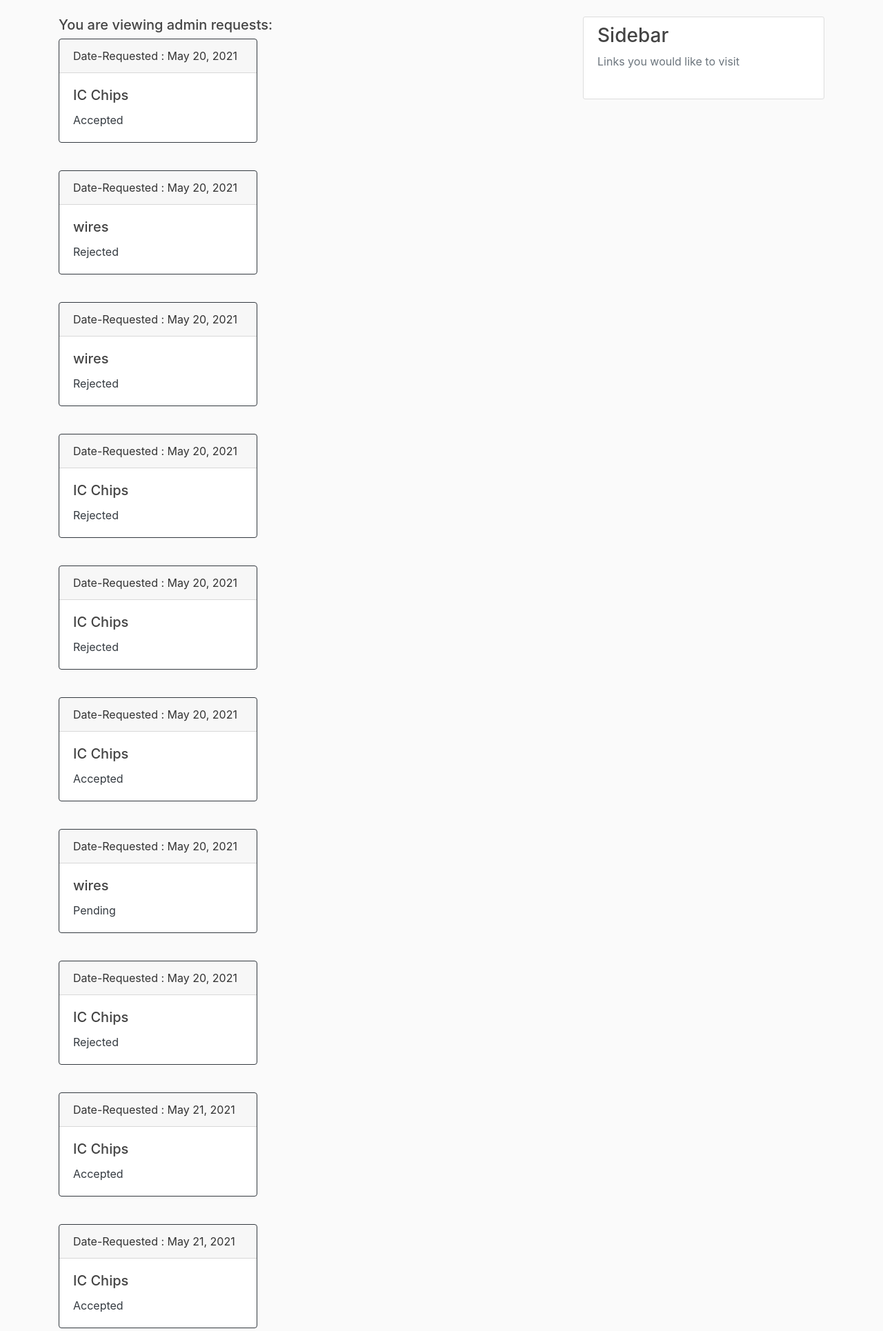
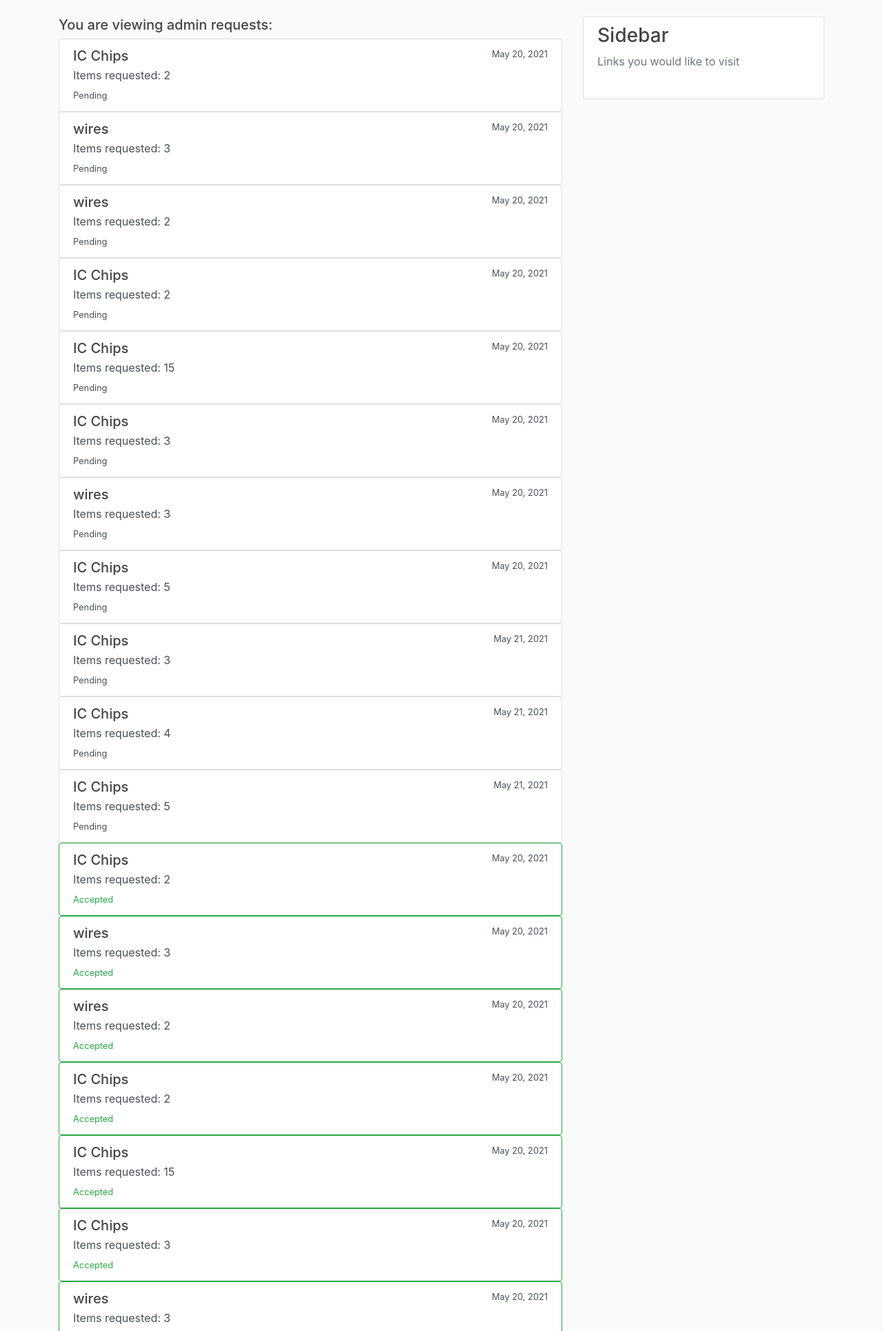
Before and after one commit to ashueep/IRIS-191CS111-Django, a Django app: template IRIS/User/templates/User/Inventory.html in a window 1280 px wide. Shown: the part 56-1986 px from the top of the page at 69% size. Run offline with Django 3.2, Linux system fonts and the light colour scheme; the template is opened without the code that fills it: values that come from a table or form of the project are taken from there, others are empty; data comes from the database, SQL or seed files in the repository; both versions use the stored data as it was after the commit; some libraries are stand-ins or nearby versions.

Commit message:
changed view of inventory list

```diff
--- a/IRIS/User/templates/User/Inventory.html
+++ b/IRIS/User/templates/User/Inventory.html
@@ -9,36 +9,43 @@
 {% endif %}
 
 {% for p in pending %}
-<div class="card border-dark mb-3" style="max-width: 18rem;">
-  <div class="card-header">Date-Requested : {{ p.createdOn }}</div>
-  <div class="card-body text-dark">
-    <h5 class="card-title">{{ p.itemID.name }}</h5>
-    <p class="card-text">{{ p.status.description }}</p>
-  </div>
+<div class="list-group">
+  <a href="#" class="list-group-item list-group-item-action">
+    <div class="d-flex w-100 justify-content-between">
+      <h5 class="mb-1">{{ p.itemID.name }}</h5>
+      <small>{{ p.createdOn }}</small>
+    </div>
+    <p class="mb-1">Items requested: {{ p.requested }}</p>
+    <small>Pending</small>
+  </a>
 </div>
-<br>
 {% endfor %}
 
 {% for p in accepted %}
-<div class="card border-success mb-3" style="max-width: 18rem;">
-  <div class="card-header">Date-Requested : {{ p.createdOn }}</div>
-  <div class="card-body text-success">
-    <h5 class="card-title">{{ p.itemID.name }}</h5>
-    <p class="card-text">{{ p.status.description }}</p>
-  </div>
+<div class="list-group">
+  <a href="#" class="list-group-item border-success list-group-item-action">
+    <div class="d-flex w-100 justify-content-between">
+      <h5 class="mb-1">{{ p.itemID.name }}</h5>
+      <small>{{ p.createdOn }}</small>
+    </div>
+    <p class="mb-1">Items requested: {{ p.requested }}</p>
+    <small class="text-success">Accepted</small>
+  </a>
 </div>
-<br>
+
 {% endfor %}
 
 {% for p in rejected %}
-<div class="card border-danger mb-3" style="max-width: 18rem;">
-  <div class="card-header">Date-Requested : {{ p.createdOn }}</div>
-  <div class="card-body text-danger">
-    <h5 class="card-title">{{ p.itemID.name }}</h5>
-    <p class="card-text">{{ p.status.description }}</p>
-  </div>
+<div class="list-group">
+  <a href="#" class="list-group-item border-danger list-group-item-action">
+    <div class="d-flex w-100 justify-content-between">
+      <h5 class="mb-1">{{ p.itemID.name }}</h5>
+      <small>{{ p.createdOn }}</small>
+    </div>
+    <p class="mb-1">Items requested: {{ p.requested }}</p>
+    <small class="text-danger">Rejected</small>
+  </a>
 </div>
-<br>
 {% endfor %}
 
 
```
Also changed, not shown: IRIS/Club/templates/Club/DeleteItem.html (added, +64 -0 lines), IRIS/db.sqlite3.
